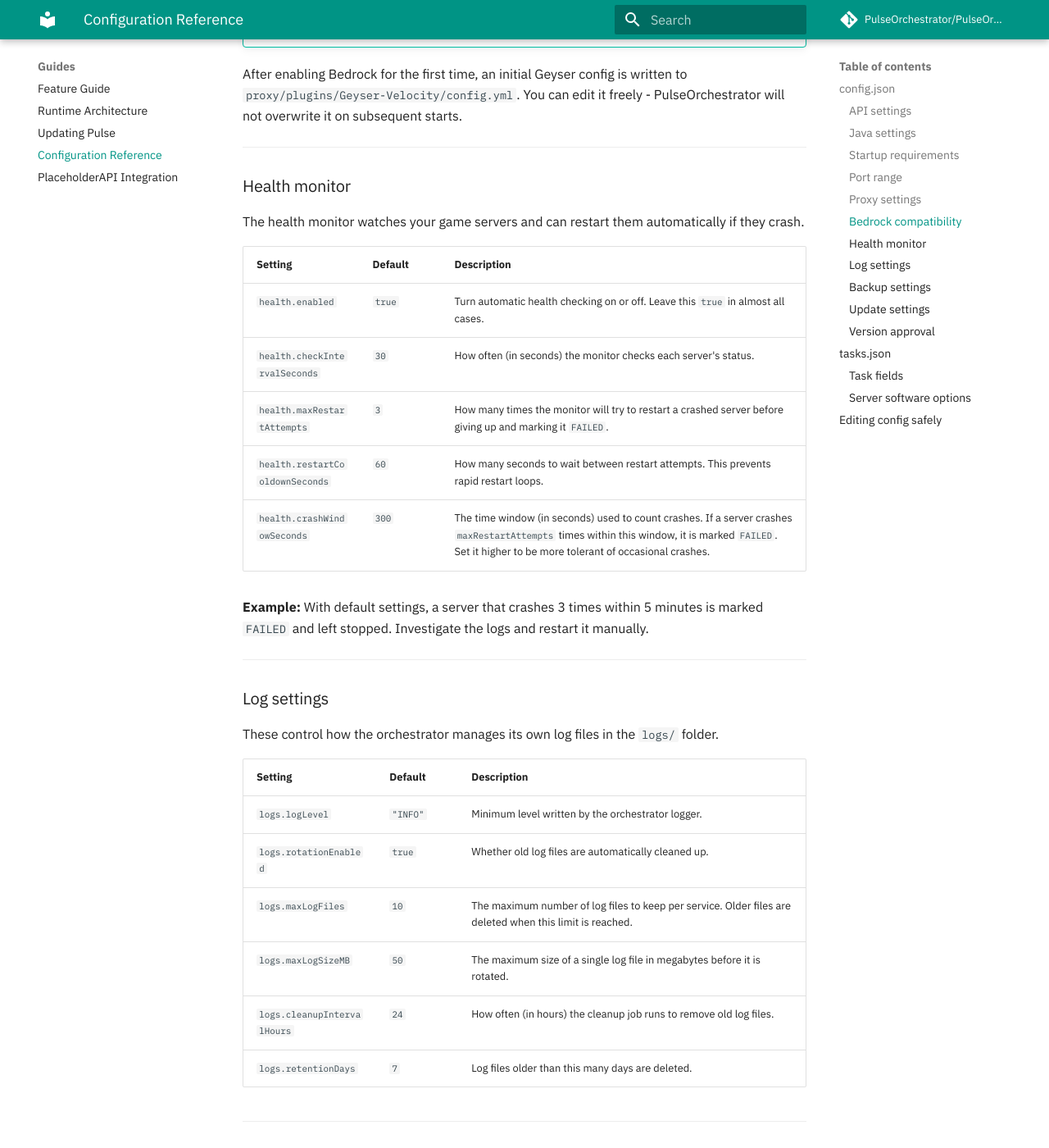
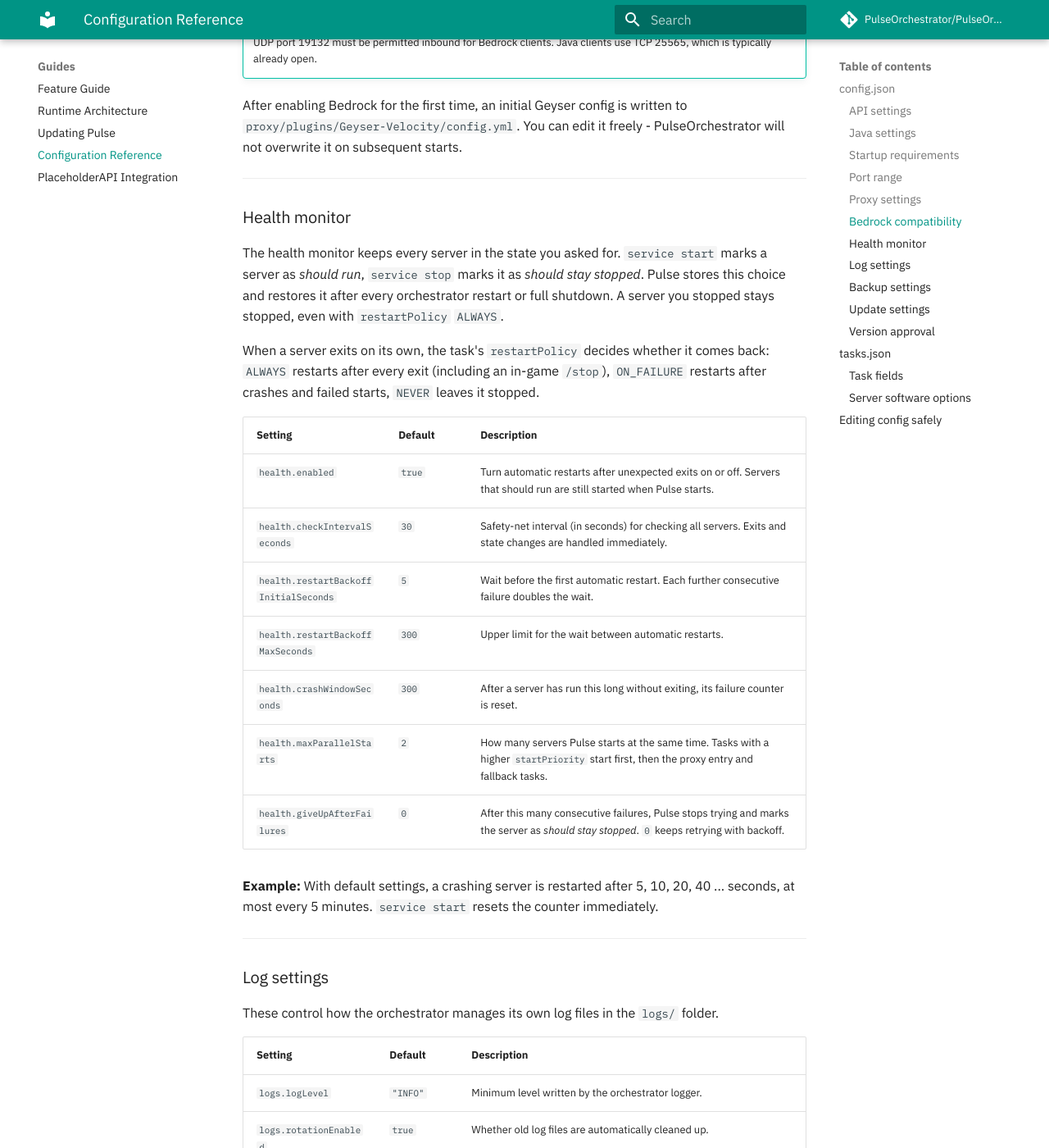
Before and after one commit to PulseOrchestrator/PulseOrchestrator, an MkDocs documentation site: the page built from docs/guides/configuration.md, in a window 1280 px wide and 1400 px high, scrolled down 5938 px. Shown: the whole window at 82% size. Built offline with MkDocs 1.6.1 and Material for MkDocs 9.7.7, drawn with Linux system fonts in a browser that asks for light colours; comment, search, counter and statistics services are not loaded; the version menu is left out; some of the changed text lies outside the part shown.

Commit message:
stability improvment to launcher and managing of instances

```diff
--- a/docs/guides/configuration.md
+++ b/docs/guides/configuration.md
@@ -60,9 +60,11 @@
   "health": {
     "enabled": true,
     "checkIntervalSeconds": 30,
-    "maxRestartAttempts": 3,
-    "restartCooldownSeconds": 60,
-    "crashWindowSeconds": 300
+    "crashWindowSeconds": 300,
+    "restartBackoffInitialSeconds": 5,
+    "restartBackoffMaxSeconds": 300,
+    "maxParallelStarts": 2,
+    "giveUpAfterFailures": 0
   },
 
   "logs": {
@@ -196,17 +198,21 @@
 
 ### Health monitor { #health-monitor }
 
-The health monitor watches your game servers and can restart them automatically if they crash.
+The health monitor keeps every server in the state you asked for. `service start` marks a server as *should run*, `service stop` marks it as *should stay stopped*. Pulse stores this choice and restores it after every orchestrator restart or full shutdown. A server you stopped stays stopped, even with `restartPolicy` `ALWAYS`.
+
+When a server exits on its own, the task's `restartPolicy` decides whether it comes back: `ALWAYS` restarts after every exit (including an in-game `/stop`), `ON_FAILURE` restarts after crashes and failed starts, `NEVER` leaves it stopped.
 
 | Setting | Default | Description |
 |---|---|---|
-| `health.enabled` | `true` | Turn automatic health checking on or off. Leave this `true` in almost all cases. |
-| `health.checkIntervalSeconds` | `30` | How often (in seconds) the monitor checks each server's status. |
-| `health.maxRestartAttempts` | `3` | How many times the monitor will try to restart a crashed server before giving up and marking it `FAILED`. |
-| `health.restartCooldownSeconds` | `60` | How many seconds to wait between restart attempts. This prevents rapid restart loops. |
-| `health.crashWindowSeconds` | `300` | The time window (in seconds) used to count crashes. If a server crashes `maxRestartAttempts` times within this window, it is marked `FAILED`. Set it higher to be more tolerant of occasional crashes. |
+| `health.enabled` | `true` | Turn automatic restarts after unexpected exits on or off. Servers that should run are still started when Pulse starts. |
+| `health.checkIntervalSeconds` | `30` | Safety-net interval (in seconds) for checking all servers. Exits and state changes are handled immediately. |
+| `health.restartBackoffInitialSeconds` | `5` | Wait before the first automatic restart. Each further consecutive failure doubles the wait. |
+| `health.restartBackoffMaxSeconds` | `300` | Upper limit for the wait between automatic restarts. |
+| `health.crashWindowSeconds` | `300` | After a server has run this long without exiting, its failure counter is reset. |
+| `health.maxParallelStarts` | `2` | How many servers Pulse starts at the same time. Tasks with a higher `startPriority` start first, then the proxy entry and fallback tasks. |
+| `health.giveUpAfterFailures` | `0` | After this many consecutive failures, Pulse stops trying and marks the server as *should stay stopped*. `0` keeps retrying with backoff. |
 
-**Example:** With default settings, a server that crashes 3 times within 5 minutes is marked `FAILED` and left stopped. Investigate the logs and restart it manually.
+**Example:** With default settings, a crashing server is restarted after 5, 10, 20, 40 ... seconds, at most every 5 minutes. `service start` resets the counter immediately.
 
 ---
 
```
Also changed, not shown: docs/guides/updates.md (+1 -1 lines).
